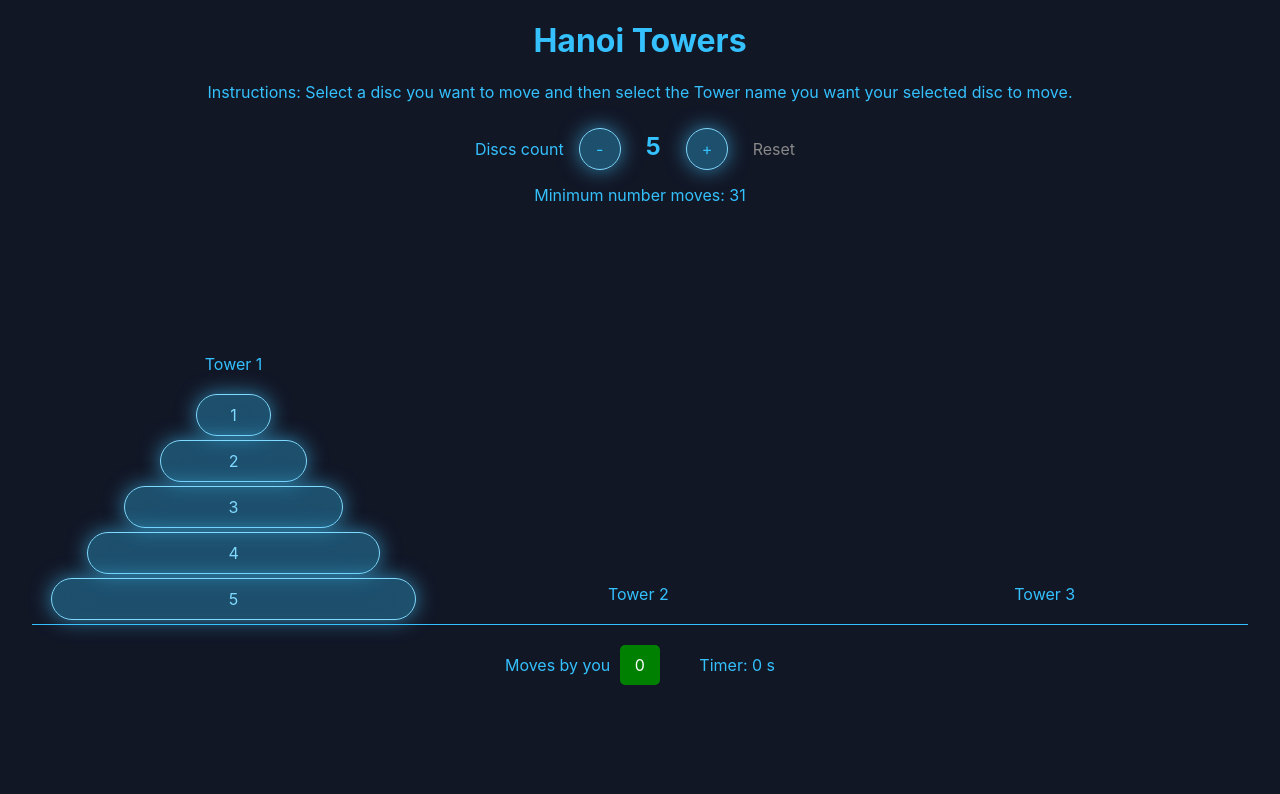
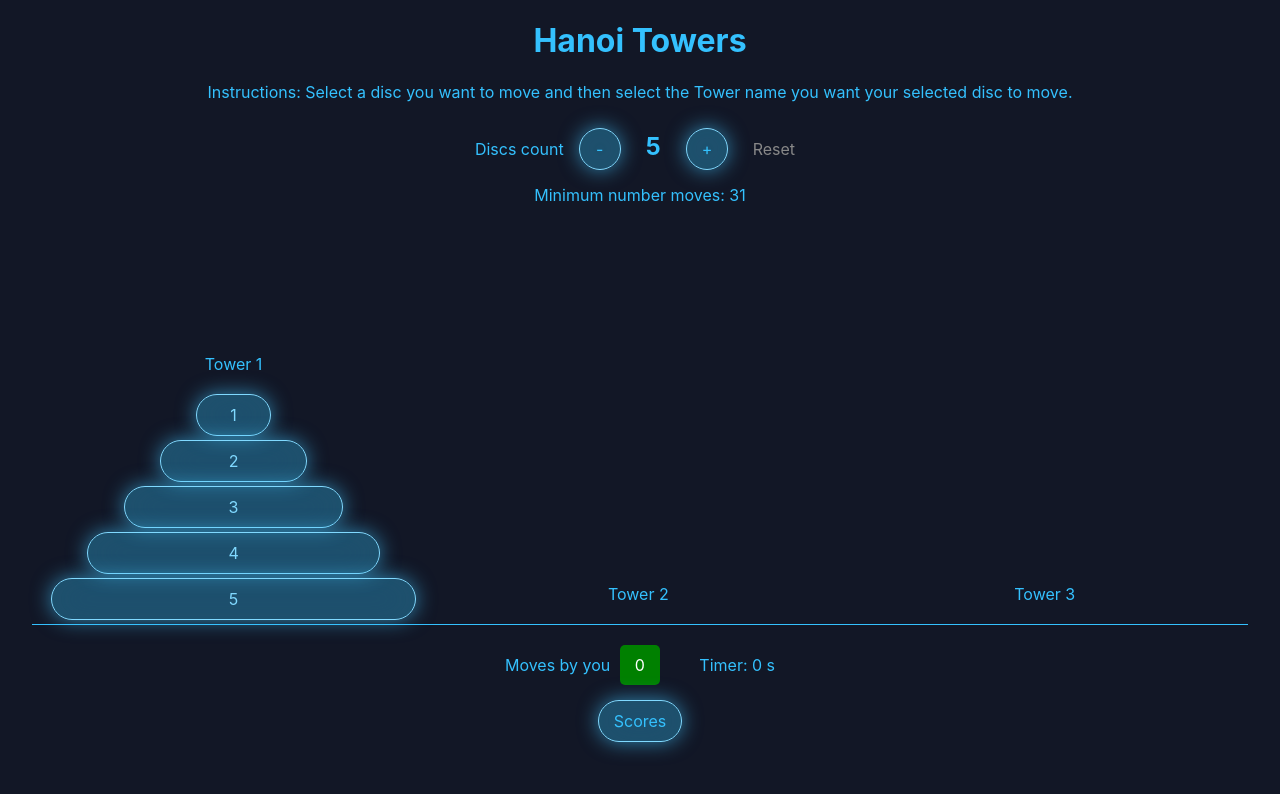
Before and after one commit to nipunadodan/hanoi-towers, a React (Create React App) app: page /hanoi-towers/ in a window 1280 px wide. Shown: the top 794 px of the page. Built offline with nearby package versions, Linux system fonts and the light colour scheme.

Commit message:
added score card button and function

```diff
--- a/src/components/Pages/Home/Home.js
+++ b/src/components/Pages/Home/Home.js
@@ -179,6 +179,19 @@ class Home extends Component{
         })
     }
 
+    modalOpen = () => {
+        let scores = localStorage.getItem('htowers_scores');
+        if(scores){
+            scores = JSON.parse(scores);
+        }else{
+            scores = []
+        }
+        this.setState({
+            scores:scores,
+            modalOpen:true
+        })
+    }
+
     render() {
         const {disks, activeDisk} = this.state;
         return (
@@ -187,9 +200,9 @@ class Home extends Component{
                 <p className={'text-center mx-3'} >Instructions: Select a disc you want to move and then select the Tower name you want your selected disc to move.</p>
                 <div className={'text-center'} style={{padding:'10px'}}>
                     Discs count
-                    <span onClick={this.changeDisksCount('dn')} onMouseDown={this.avoidSelect} className={'button'}>-</span>
+                    <span onClick={this.changeDisksCount('dn')} onMouseDown={this.avoidSelect} className={'button button-circular'}>-</span>
                     <span style={{fontSize:'1.5em', 'margin':'0 10px',fontWeight:'bold'}}>{this.state.noOfDisks}</span>
-                    <span onClick={this.changeDisksCount('up')} onMouseDown={this.avoidSelect} className={'button'}>+</span>
+                    <span onClick={this.changeDisksCount('up')} onMouseDown={this.avoidSelect} className={'button button-circular'}>+</span>
                     <span onClick={this.reset} onMouseDown={this.avoidSelect} style={{color: '#888', margin:'10px', cursor:'pointer'}}>Reset</span>
                     <div style={{margin:'15px 15px 10px'}}>Minimum number moves: {2**this.state.noOfDisks - 1}</div>
                 </div>
@@ -225,12 +238,21 @@ class Home extends Component{
 
                 <div className={'text-center'} style={{margin:'20px 0'}}>
                     Moves by you <span style={{background:(this.state.moves <= 2**this.state.noOfDisks - 1 ? 'green' : 'red'), padding: '10px', color:'white', borderRadius: '5px', width:'20px', display:'inline-block',margin:'0 35px 0 5px'}}>{this.state.moves}</span> Timer: {this.state.timeLapsed} s
+                    <div className={'my-3'}>
+                        <div onClick={this.modalOpen} className={'button'}>Scores</div>
+                    </div>
                     {
-                        this.state.won && this.state.moves === 2**this.state.noOfDisks - 1 && this.state.modalOpen
-                            ?   <div className={'results text-center'}>
+                        this.state.modalOpen ?
+                            <div className={'results text-center'}>
                                 <div className={'results-inner'}>
                                     <h2>Congrats!</h2>
-                                        <p key={'won'} style={{color: '#7af504'}}>You won!</p>
+                                    {
+                                        this.state.won && this.state.moves === 2**this.state.noOfDisks - 1
+                                            ? <p key={'won'} style={{color: '#7af504'}}>You won!</p>
+                                            : [this.state.won
+                                                ? <p key={'won'} style={{color: '#7af504'}}>You've completed the game but passed the minimum moves</p>
+                                                : <></>]
+                                    }
                                     <div className={'score-board'}>
                                         <table>
                                             <thead>
@@ -252,25 +274,12 @@ class Home extends Component{
                                         </table>
                                     </div>
                                     <div style={{marginTop: '20px'}}>
-                                            <div onClick={this.resetScores} className={'button danger'}
-                                                 style={{width: 'auto'}}>Reset scores
-                                            </div>
+                                        <div onClick={this.resetScores} className={'button danger'}>Reset scores</div>
                                         <div onClick={this.modalClose} className={'button'} style={{width: 'auto'}}>Close</div>
                                     </div>
                                 </div>
                             </div>
-                            : [
-                                (this.state.won && this.state.modalOpen
-                                        ? <div className={'results text-center'}>
-                                            <div className={'results-inner'}>
-                                                <h2>Congrats!</h2>
-                                                <p key={'won'} style={{color: '#7af504'}}>You've completed the game but passed the minimum moves</p>
-                                                <div onClick={this.modalClose} className={'times'}>×</div>
-                                            </div>
-                                        </div>
-                                    : ''
-                                )
-                            ]
+                            : <></>
                     }
                 </div>
             </>
--- a/src/components/Pages/Home/Home.scss
+++ b/src/components/Pages/Home/Home.scss
@@ -10,6 +10,10 @@ body{
   margin-right: 15px;
   margin-left: 15px;
 }
+.my-3{
+  margin-top: 15px;
+  margin-bottom: 15px;
+}
 .button{
   display: inline-block;
   background: #34C1FE55;
@@ -18,18 +22,25 @@ body{
   padding: 10px 15px;
   margin: 0 15px;
   border-radius: 50px;
-  width: 10px;
   cursor: pointer;
   &:hover{
     background: #34C1FE88;
   }
 }
 
+.button-circular{
+  width: 10px;
+}
+
 .danger{
+  width: auto !important;
   color: #ff8080;
   background: rgba(254, 52, 136, 0.33) !important;
   border:1px solid #ff8080 !important;
   box-shadow: 0px 0px 20px rgba(255, 66, 66, 0.63), inset 0px 0px 27px 10px rgba(107, 35, 35, 0.25) !important;
+  &:hover{
+    background: rgba(255, 155, 155, 0.75);
+  }
 }
 
 .towers{
```
Lines whose indentation alone changed are shown as unchanged.
